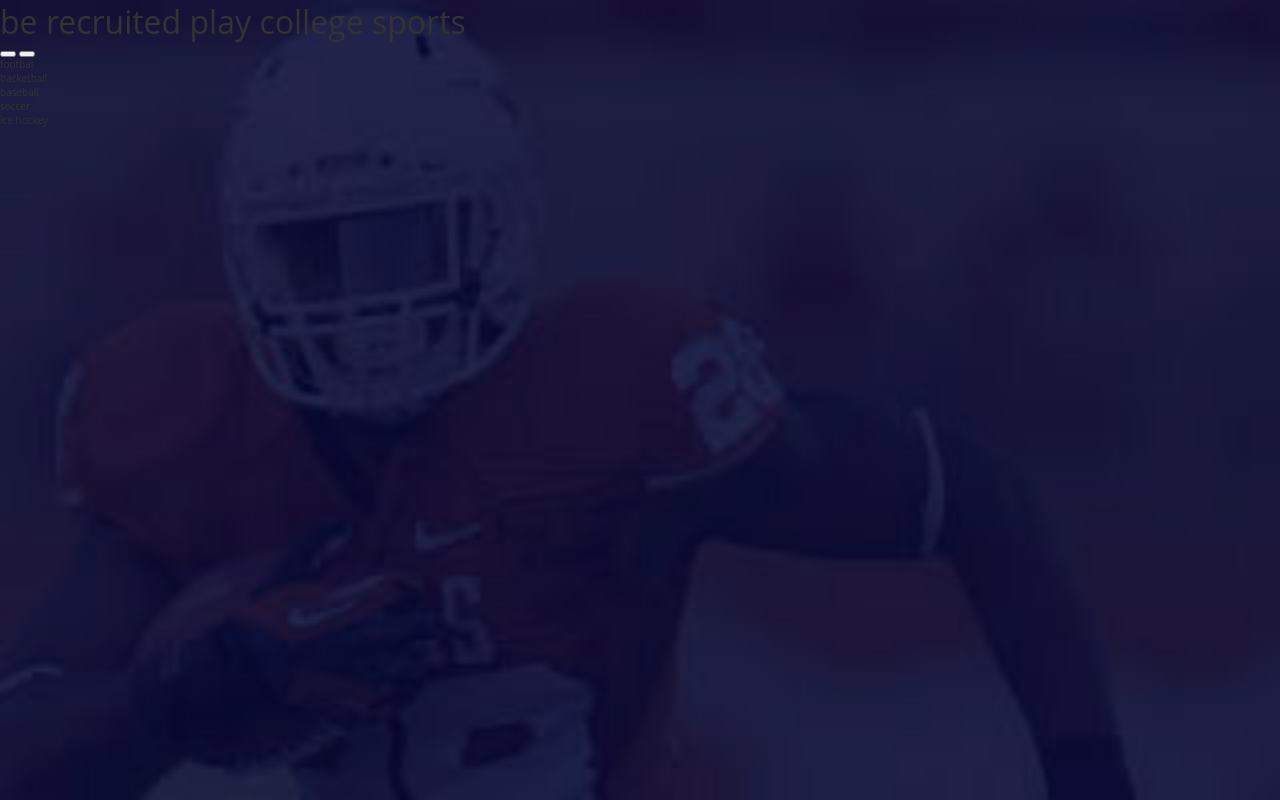
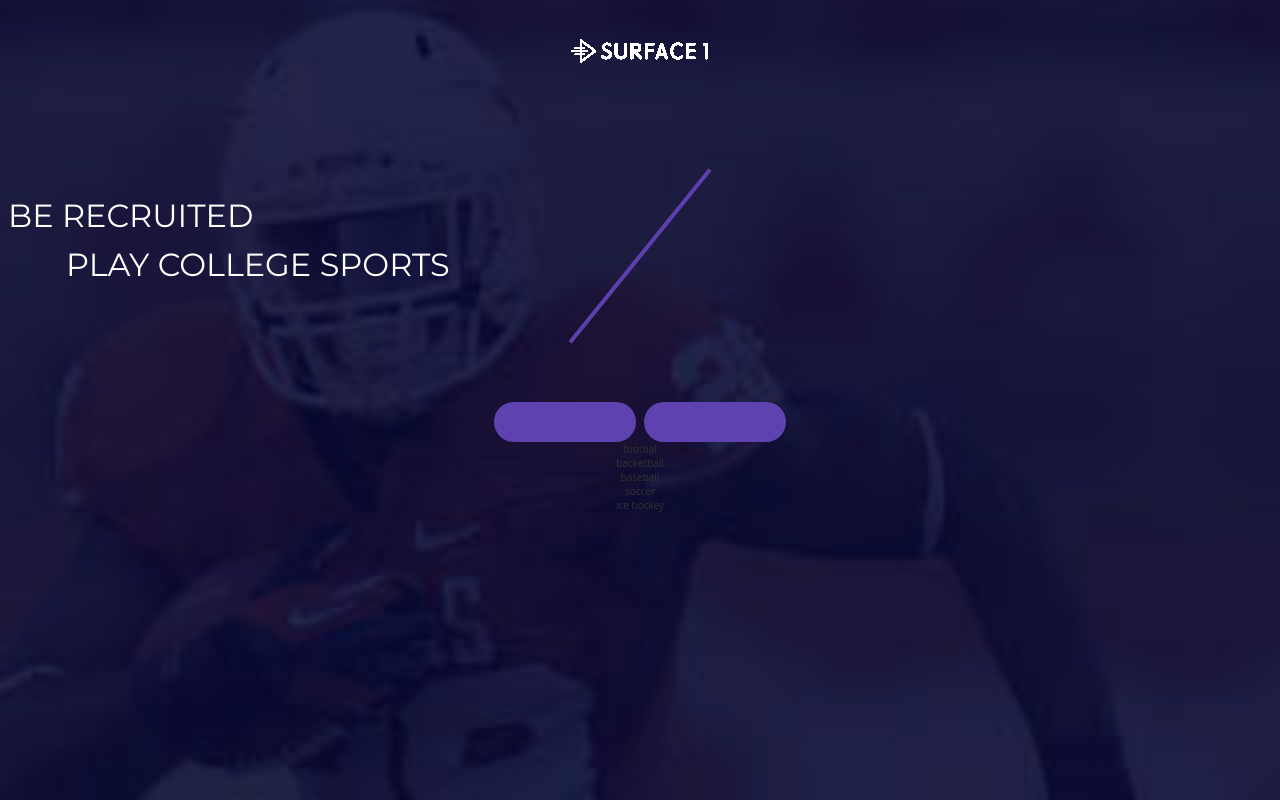
Before and after one commit to JustynaBie/sport, a plain HTML site: page index.html in a window 1280 px wide. Drawn offline with nearby package versions, Linux system fonts and the light colour scheme.

Commit message:
header: logo, title, button-shape, background-stick

```diff
--- a/css/style.css
+++ b/css/style.css
@@ -267,4 +267,50 @@ body h4 {
   right: 0;
   background-image: url("../img/header_320.jpg");
   background-size: cover;
+  text-align: center;
 }
+
+.header__logo {
+  padding: 3.9rem 0 13rem 0;
+}
+
+.header__wrapper-invisible {
+  height: 5.5rem;
+  left: 0;
+  right: 0;
+  position: absolute;
+  top: 14.5rem;
+}
+
+.header__wrapper-invisible .stick {
+  height: 22.2rem;
+  width: 0.4rem;
+  background-color: #5d40ad;
+  margin: 0 auto;
+  transform: rotate(39deg);
+}
+
+.header__title {
+  font-family: Montserrat;
+  padding-left: 0.8rem;
+  margin-bottom: 1rem;
+  text-transform: uppercase;
+  color: #fff;
+  font-size: 3.2rem;
+  text-align: left;
+}
+
+.header__title:last-of-type {
+  padding-left: 6.6rem;
+  margin-bottom: 11.8rem;
+}
+
+.btn_apple,
+.btn_google {
+  width: 14.2rem;
+  height: 4rem;
+  margin: 0 0.3rem 0 0.3rem;
+  background-color: #5e42b0;
+  border-color: transparent;
+  border-radius: 20px;
+}
--- a/index.html
+++ b/index.html
@@ -4,6 +4,7 @@
     <meta charset="utf-8">
     <meta name="viewport" content="width=device-width, initial-scale=1">
     <title>Sport Landing Page</title>
+    <link href='https://fonts.googleapis.com/css?family=Montserrat' rel='stylesheet' type='text/css'>
     <link rel="stylesheet" href="css/style.css">
     <script src="https://code.jquery.com/jquery-2.2.0.min.js"> </script>
     <script type="text/javascript" src="js/app.js"></script>
@@ -11,13 +12,21 @@
   <body>
     <header class="header">
       <div class="header__logo">
+        <img src="img/logo.png">
+      </div>
+      <div class="header__wrapper-invisible">
+        <div class="stick">
+        </div>
       </div>
       <h1 class="header__title">
-        be recruited play college sports
+        be recruited
       </h1>
-      <button class="button button_apple">
+      <h1 class="header__title">
+        play college sports
+      </h1>
+      <button class="btn_apple">
       </button>
-      <button class"button button_google">
+      <button class="btn_google">
       </button>
       <nav class="header__nav">
         <ul class="header__nav__list">
```
Also changed, not shown: img/logo.png (added).
